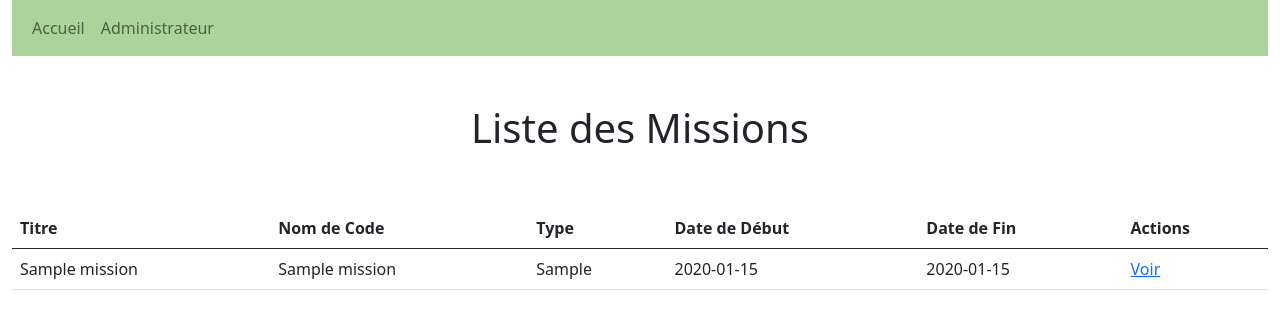
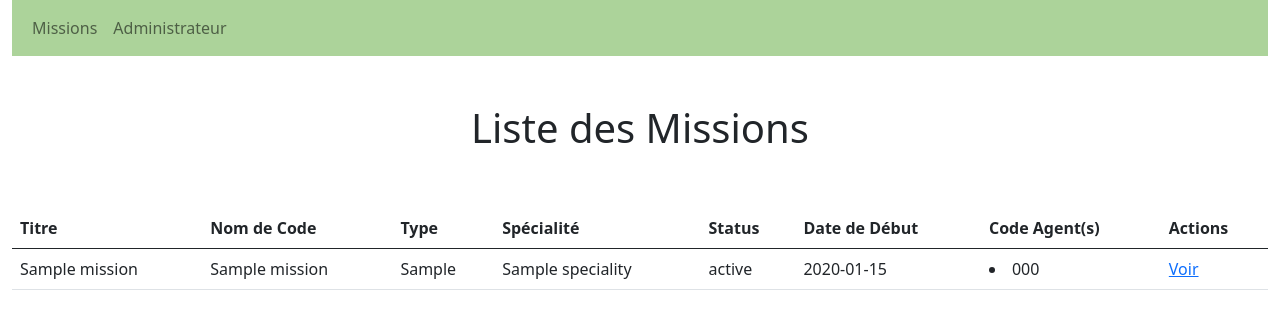
Before and after one commit to olivier2778/spies-agency, a Symfony app: template templates/mission/index.html.twig in a window 1280 px wide. Shown: the top 329 px of the page. Run offline with Twig, Linux system fonts and the light colour scheme; the template is opened without the code that fills it: most values are stand-ins (such as "Sample title", 1, 10 or a date in 2020); some libraries are stand-ins or nearby versions.

Commit message:
change mission display

```diff
--- a/src/Controller/AgentController.php
+++ b/src/Controller/AgentController.php
@@ -15,7 +15,7 @@ use Symfony\Component\Routing\Annotation\Route;
 class AgentController extends AbstractController
 {
     /**
-     * @Route("/agent", name="agent_index", methods={"GET"})
+     * @Route("/admin/agent", name="agent_index", methods={"GET"})
      */
     public function index(AgentRepository $agentRepository): Response
     {
@@ -47,7 +47,7 @@ class AgentController extends AbstractController
     }
 
     /**
-     * @Route("/agent/{id}", name="agent_show", methods={"GET"})
+     * @Route("/admin/agent/{id}", name="agent_show", methods={"GET"})
      */
     public function show(Agent $agent): Response
     {
--- a/src/Controller/ContactController.php
+++ b/src/Controller/ContactController.php
@@ -15,7 +15,7 @@ use Symfony\Component\Routing\Annotation\Route;
 class ContactController extends AbstractController
 {
     /**
-     * @Route("/contact/", name="contact_index", methods={"GET"})
+     * @Route("/admin/contact/", name="contact_index", methods={"GET"})
      */
     public function index(ContactRepository $contactRepository): Response
     {
@@ -47,7 +47,7 @@ class ContactController extends AbstractController
     }
 
     /**
-     * @Route("/contact/{id}", name="contact_show", methods={"GET"})
+     * @Route("/admin/contact/{id}", name="contact_show", methods={"GET"})
      */
     public function show(Contact $contact): Response
     {
--- a/src/Controller/CountryController.php
+++ b/src/Controller/CountryController.php
@@ -15,7 +15,7 @@ use Symfony\Component\Routing\Annotation\Route;
 class CountryController extends AbstractController
 {
     /**
-     * @Route("/country/", name="country_index", methods={"GET"})
+     * @Route("/admin/country/", name="country_index", methods={"GET"})
      */
     public function index(CountryRepository $countryRepository): Response
     {
@@ -47,7 +47,7 @@ class CountryController extends AbstractController
     }
 
     /**
-     * @Route("/country/{id}", name="country_show", methods={"GET"})
+     * @Route("/admin/country/{id}", name="country_show", methods={"GET"})
      */
     public function show(Country $country): Response
     {
--- a/src/Controller/HideawayController.php
+++ b/src/Controller/HideawayController.php
@@ -16,7 +16,7 @@ use Symfony\Component\Routing\Annotation\Route;
 class HideawayController extends AbstractController
 {
     /**
-     * @Route("/hideaway/", name="hideaway_index", methods={"GET"})
+     * @Route("/admin/hideaway/", name="hideaway_index", methods={"GET"})
      */
     public function index(HideawayRepository $hideawayRepository): Response
     {
@@ -48,7 +48,7 @@ class HideawayController extends AbstractController
     }
 
     /**
-     * @Route("/hideaway/{id}", name="hideaway_show", methods={"GET"})
+     * @Route("/admin/hideaway/{id}", name="hideaway_show", methods={"GET"})
      */
     public function show(Hideaway $hideaway): Response
     {
--- a/src/Controller/NationalityController.php
+++ b/src/Controller/NationalityController.php
@@ -15,7 +15,7 @@ use Symfony\Component\Routing\Annotation\Route;
 class NationalityController extends AbstractController
 {
     /**
-     * @Route("/nationality/", name="nationality_index", methods={"GET"})
+     * @Route("/admin/nationality/", name="nationality_index", methods={"GET"})
      */
     public function index(NationalityRepository $nationalityRepository): Response
     {
@@ -47,7 +47,7 @@ class NationalityController extends AbstractController
     }
 
     /**
-     * @Route("/nationality/{id}", name="nationality_show", methods={"GET"})
+     * @Route("/admin/nationality/{id}", name="nationality_show", methods={"GET"})
      */
     public function show(Nationality $nationality): Response
     {
--- a/src/Controller/SpecialityController.php
+++ b/src/Controller/SpecialityController.php
@@ -15,7 +15,7 @@ use Symfony\Component\Routing\Annotation\Route;
 class SpecialityController extends AbstractController
 {
     /**
-     * @Route("/speciality", name="speciality_index", methods={"GET"})
+     * @Route("/admin/speciality", name="speciality_index", methods={"GET"})
      */
     public function index(SpecialityRepository $specialityRepository): Response
     {
@@ -47,7 +47,7 @@ class SpecialityController extends AbstractController
     }
 
     /**
-     * @Route("/speciality/{id}", name="speciality_show", methods={"GET"})
+     * @Route("/admin/speciality/{id}", name="speciality_show", methods={"GET"})
      */
     public function show(Speciality $speciality): Response
     {
--- a/src/Controller/StatusController.php
+++ b/src/Controller/StatusController.php
@@ -15,7 +15,7 @@ use Symfony\Component\Routing\Annotation\Route;
 class StatusController extends AbstractController
 {
     /**
-     * @Route("/status/", name="status_index", methods={"GET"})
+     * @Route("/admin/status/", name="status_index", methods={"GET"})
      */
     public function index(StatusRepository $statusRepository): Response
     {
@@ -47,7 +47,7 @@ class StatusController extends AbstractController
     }
 
     /**
-     * @Route("/status/{id}", name="status_show", methods={"GET"})
+     * @Route("/admin/status/{id}", name="status_show", methods={"GET"})
      */
     public function show(Status $status): Response
     {
--- a/src/Controller/TargetController.php
+++ b/src/Controller/TargetController.php
@@ -15,7 +15,7 @@ use Symfony\Component\Routing\Annotation\Route;
 class TargetController extends AbstractController
 {
     /**
-     * @Route("/target/", name="target_index", methods={"GET"})
+     * @Route("/admin/target/", name="target_index", methods={"GET"})
      */
     public function index(TargetRepository $targetRepository): Response
     {
@@ -47,7 +47,7 @@ class TargetController extends AbstractController
     }
 
     /**
-     * @Route("/target/{id}", name="target_show", methods={"GET"})
+     * @Route("/admin/target/{id}", name="target_show", methods={"GET"})
      */
     public function show(Target $target): Response
     {
--- a/src/Controller/TypeHideawayController.php
+++ b/src/Controller/TypeHideawayController.php
@@ -15,7 +15,7 @@ use Symfony\Component\Routing\Annotation\Route;
 class TypeHideawayController extends AbstractController
 {
     /**
-     * @Route("/type/hideaway/", name="type_hideaway_index", methods={"GET"})
+     * @Route("/admin/type/hideaway/", name="type_hideaway_index", methods={"GET"})
      */
     public function index(TypeHideawayRepository $typeHideawayRepository): Response
     {
@@ -47,7 +47,7 @@ class TypeHideawayController extends AbstractController
     }
 
     /**
-     * @Route("/type/hideaway/{id}", name="type_hideaway_show", methods={"GET"})
+     * @Route("/admin/type/hideaway/{id}", name="type_hideaway_show", methods={"GET"})
      */
     public function show(TypeHideaway $typeHideaway): Response
     {
--- a/src/Controller/TypeMissionController.php
+++ b/src/Controller/TypeMissionController.php
@@ -15,7 +15,7 @@ use Symfony\Component\Routing\Annotation\Route;
 class TypeMissionController extends AbstractController
 {
     /**
-     * @Route("/type/mission/", name="type_mission_index", methods={"GET"})
+     * @Route("/admin/type/mission/", name="type_mission_index", methods={"GET"})
      */
     public function index(TypeMissionRepository $typeMissionRepository): Response
     {
@@ -47,7 +47,7 @@ class TypeMissionController extends AbstractController
     }
 
     /**
-     * @Route("/type/mission/{id}", name="type_mission_show", methods={"GET"})
+     * @Route("/admin/type/mission/{id}", name="type_mission_show", methods={"GET"})
      */
     public function show(TypeMission $typeMission): Response
     {
--- a/templates/base.html.twig
+++ b/templates/base.html.twig
@@ -24,11 +24,11 @@
                     </button>
                     <div class="collapse navbar-collapse" id="navbarSupportedContent">
                         <ul class="navbar-nav me-auto mb-2 mb-lg-0">
-                            <a class="nav-link" href="{{ path('mission_index') }}">Accueil</a>
+                            <a class="nav-link" href="{{ path('mission_index') }}">Missions</a>
                             <a class="nav-link" href="{{ path('login') }}">Administrateur</a>
 
                             {% if is_granted('ROLE_ADMIN') %}
-                                <a class="nav-link" href="{{ path('logout') }}">Deconnection</a>
+                                <a class="nav-link" href="{{ path('logout') }}">Déconnexion</a>
 
                                  <li class="nav-item dropdown">
                                     <a class="nav-link dropdown-toggle" data-bs-toggle="dropdown" href="mission_index" role="button" aria-expanded="false">Missions</a>
--- a/templates/mission/index.html.twig
+++ b/templates/mission/index.html.twig
@@ -10,8 +10,10 @@
                 <th>Titre</th>
                 <th>Nom de Code</th>
                 <th>Type</th>
+                <th>Spécialité</th>
+                <th>Status</th>
                 <th>Date de Début</th>
-                <th>Date de Fin</th>
+                <th>Code Agent(s)</th>
                 <th>Actions</th>
             </tr>
 
@@ -22,8 +24,16 @@
                 <td>{{ mission.missionTitle }}</td>
                 <td>{{ mission.missionCodeName }}</td>
                 <td>{{ mission.typeMission }}</td>
+                <td>{{ mission.speciality }}</td>
+                <td>{{ mission.status }}</td>
                 <td>{{ mission.missionStartDate ? mission.missionStartDate|date('Y-m-d') : '' }}</td>
-                <td>{{ mission.missionEndDate ? mission.missionEndDate|date('Y-m-d') : '' }}</td>
+                <td>
+                    {% for agents in mission.agent %}
+                    <li>{{ agents.AgentIdentificationCode}}</li>
+                    {% else %}
+                        <li><em>vide</em></li>
+                    {% endfor %}
+                </td>
                 <td>
                     <a href="{{ path('mission_show', {'id': mission.id}) }}">Voir</a>
 
@@ -32,6 +42,7 @@
                     {% endif %}
                 </td>
             </tr>
+
         {% else %}
             <tr>
                 <td colspan="7">Vide</td>
```
Also changed, not shown: templates/login/index.html.twig (+9 -6 lines), templates/mission/show.html.twig (+10 -5 lines), 1 other file.
